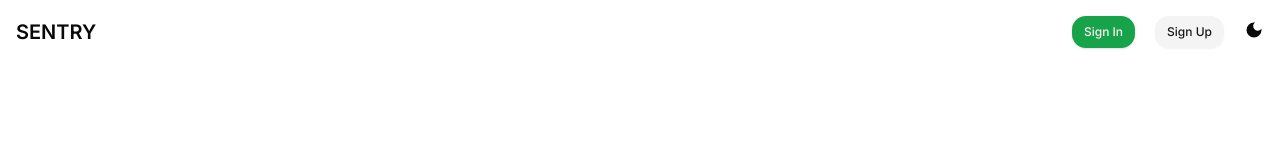
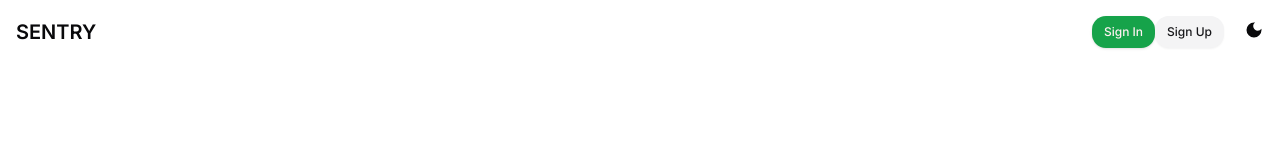
Before and after one commit to MaxAnii/SENTRY, a Next.js app: page / in a window 1280 px wide. Shown: the top 160 px of the page. Built offline with nearby package versions, Linux system fonts and the light colour scheme.

Commit message:
created a layout for the navbar.

```diff
--- a/components/NavBar.tsx
+++ b/components/NavBar.tsx
@@ -1,17 +1,10 @@
+"use client";
 import ThemeToggel from "./themeToggel";
-import {
-	Menubar,
-	MenubarContent,
-	MenubarItem,
-	MenubarMenu,
-	MenubarSeparator,
-	MenubarShortcut,
-	MenubarTrigger,
-} from "@/components/ui/menubar";
-import { Button } from "./ui/button";
+
 import Link from "next/link";
+import AuthLinks from "./authLinks";
 
-const NavBar = () => {
+const NavBar = ({ children }: { children: React.ReactNode }) => {
 	return (
 		<div className="">
 			<header className="flex flex-wrap sm:justify-start sm:flex-nowrap z-50 w-full  text-sm py-4">
@@ -23,13 +16,7 @@ const NavBar = () => {
 						SENTRY
 					</Link>
 					<div className="flex flex-row items-center gap-5 mt-5 sm:justify-end sm:mt-0 sm:ps-5">
-						<Button className="font-medium" size="sm">
-							<Link href="/signIn">Sign In</Link>
-						</Button>
-						<Button className="font-medium" size="sm" variant="secondary">
-							<Link href="/signUp">Sign Up</Link>
-						</Button>
-
+						{children}
 						<ThemeToggel></ThemeToggel>
 					</div>
 				</nav>
```
